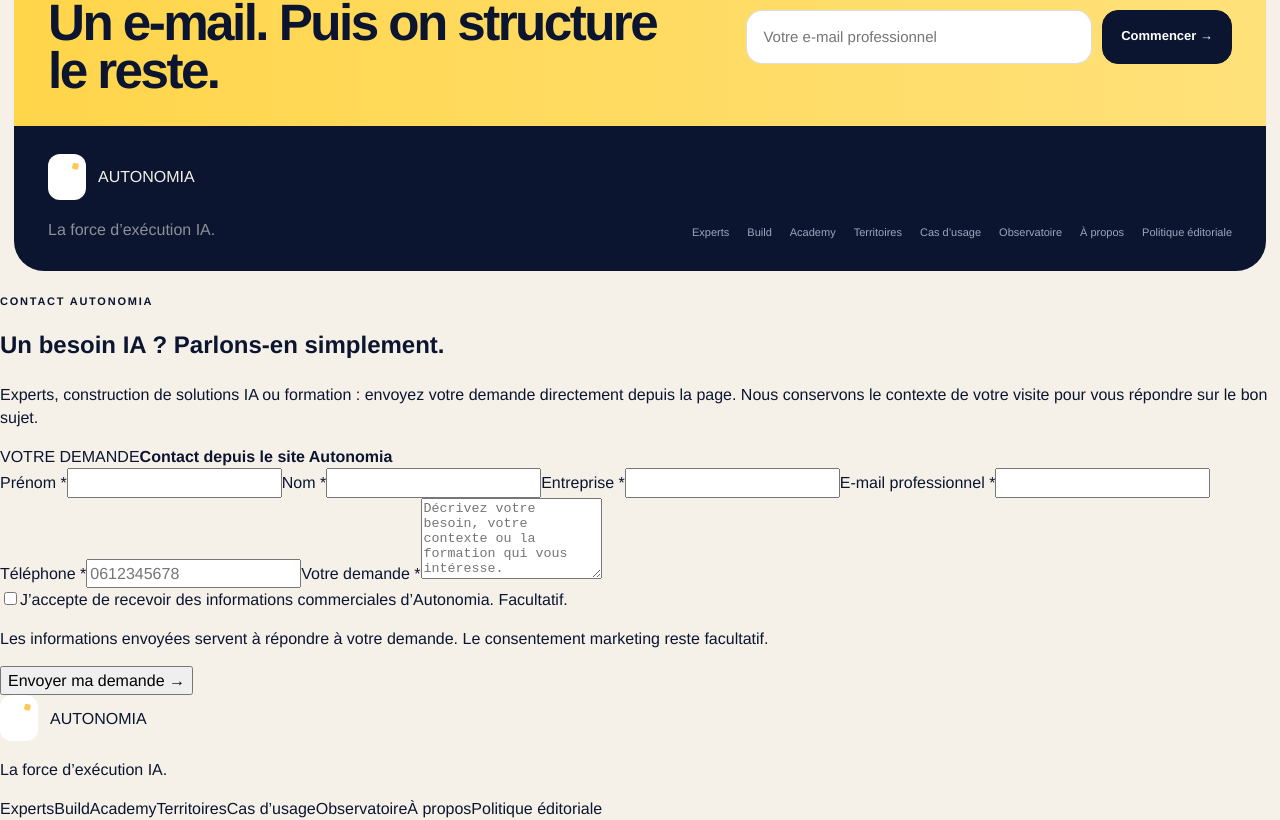
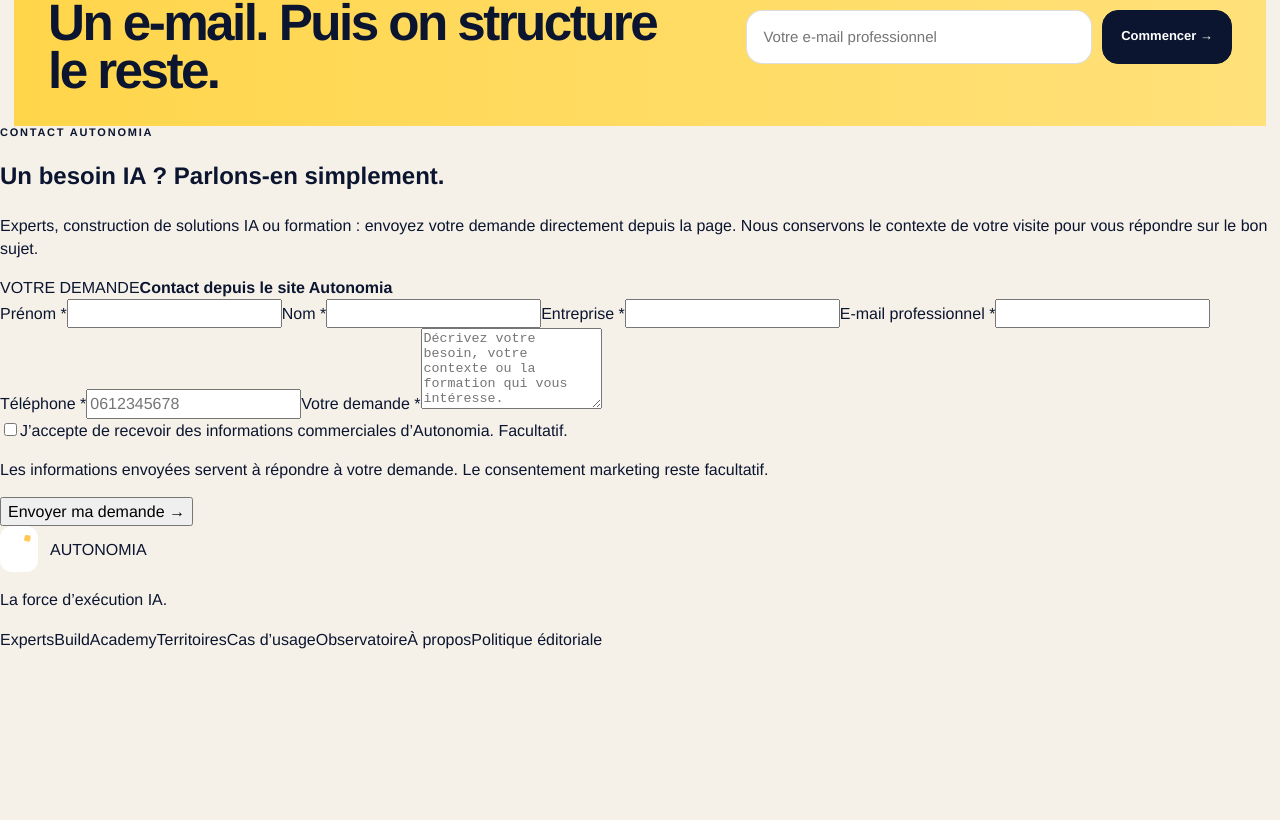
Before and after one commit to aristote-app/Autonomia-MCP, a Next.js app in the folder site/: page / in a window 1280 px wide. Shown: the part 5356-6176 px from the top of the page. After the commit the page ends 6007 px from the top, so only its background shows below. Built offline with nearby package versions, Linux system fonts and the light colour scheme; no server answers.

Commit message:
Use shared global footer on homepage

```diff
--- a/site/app/page.js
+++ b/site/app/page.js
@@ -1,7 +1,6 @@
 import Link from "next/link";
 import SolutionFinder from "@/components/SolutionFinder";
 import HomeStartEmail from "@/components/HomeStartEmail";
-import AutonomiaMark from "@/components/AutonomiaMark";
 import { academyTrainings } from "@/content/academy-trainings";
 
 const expertRoles = [
@@ -180,23 +179,6 @@ export default function Home() {
         <HomeStartEmail origin="home_bottom" compact />
       </section>
 
-      <footer className="siteFooter">
-        <div className="brand footerBrand">
-          <span className="brandMark" aria-hidden="true"><AutonomiaMark size={38} inverse /></span>
-          <span>AUTONOMIA</span>
-        </div>
-        <p>La force d’exécution IA.</p>
-        <nav aria-label="Liens de pied de page">
-          <Link href="/experts">Experts</Link>
-          <Link href="/solutions-ia">Build</Link>
-          <Link href="/academy">Academy</Link>
-          <Link href="/territoires">Territoires</Link>
-          <Link href="/cas-usage-ia">Cas d’usage</Link>
-          <Link href="/observatoire-ia">Observatoire</Link>
-          <Link href="/a-propos">À propos</Link>
-          <Link href="/methodologie/politique-editoriale">Politique éditoriale</Link>
-        </nav>
-      </footer>
     </main>
   );
 }
```
